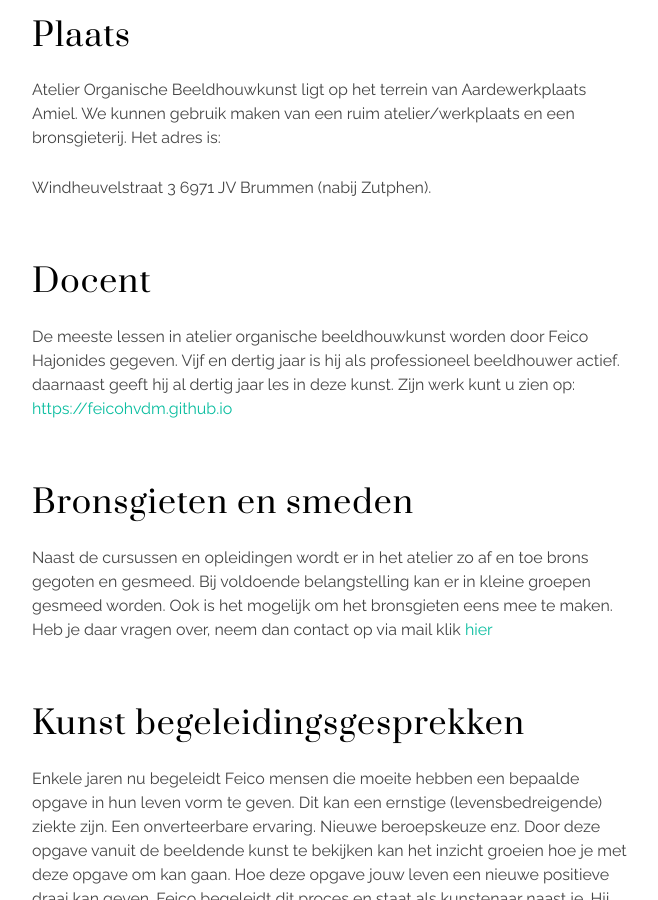
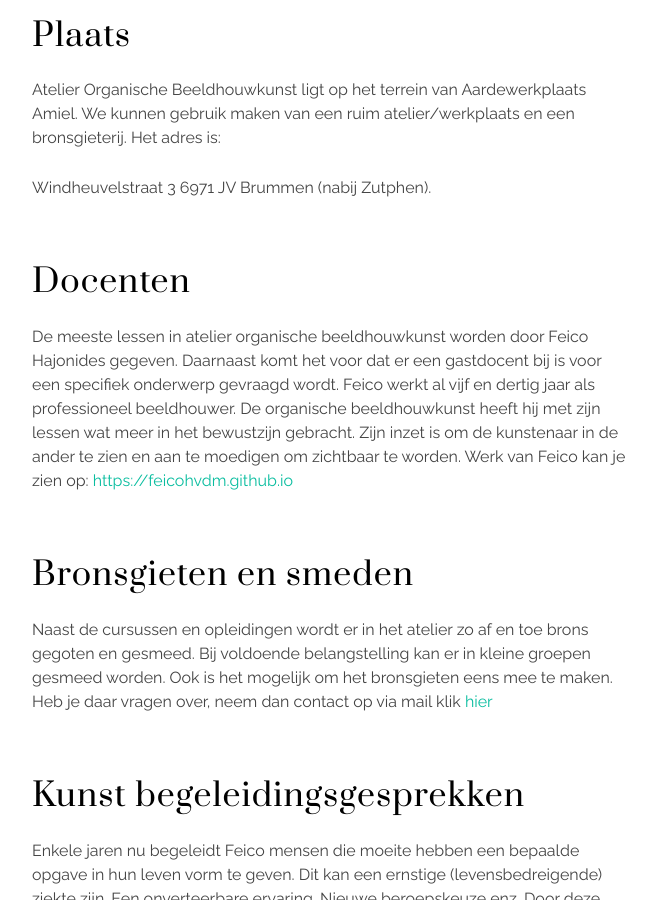
Before and after one commit to feicohajonides2020/feicohajonides2020.github.io, a Jekyll site: the page built from info.md, in a window 1280 px wide and 900 px high, scrolled down 856 px. Shown: the whole window, without its empty margins (308-966 px from the left). Built offline with Jekyll 4.4.1, drawn with Linux system fonts in a browser that asks for light colours.

Commit message:
Update info.md

```diff
--- a/info.md
+++ b/info.md
@@ -18,11 +18,11 @@ Windheuvelstraat 3
 6971 JV Brummen
 (nabij Zutphen).
 
-## Docent
+## Docenten
 
-De meeste lessen in atelier organische beeldhouwkunst worden door Feico Hajonides gegeven.
-Vijf en dertig jaar is hij als professioneel beeldhouwer actief. daarnaast geeft hij al dertig jaar les in deze kunst.
-Zijn werk kunt u zien op:
+De meeste lessen in atelier organische beeldhouwkunst worden door Feico Hajonides gegeven. Daarnaast komt het voor dat er een gastdocent bij is voor een specifiek onderwerp gevraagd wordt.
+Feico werkt al vijf en dertig jaar als professioneel beeldhouwer. De organische beeldhouwkunst heeft hij met zijn lessen wat meer in het bewustzijn gebracht. Zijn inzet is om de kunstenaar in de ander te zien en aan te moedigen om zichtbaar te worden.
+Werk van Feico kan je  zien op:
 [https://feicohvdm.github.io](https://feicohvdm.github.io)
 
 ## Bronsgieten en smeden
```
